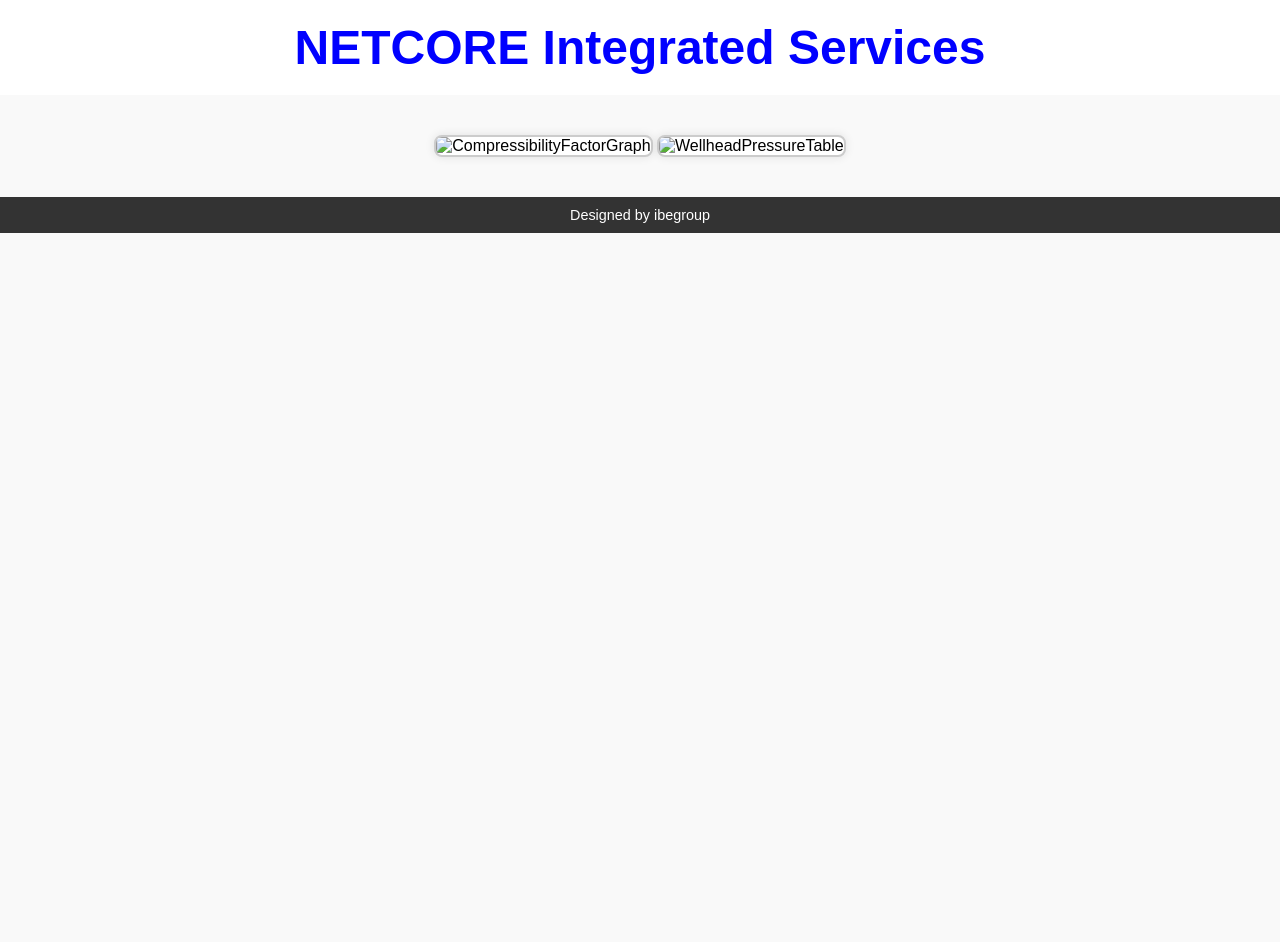
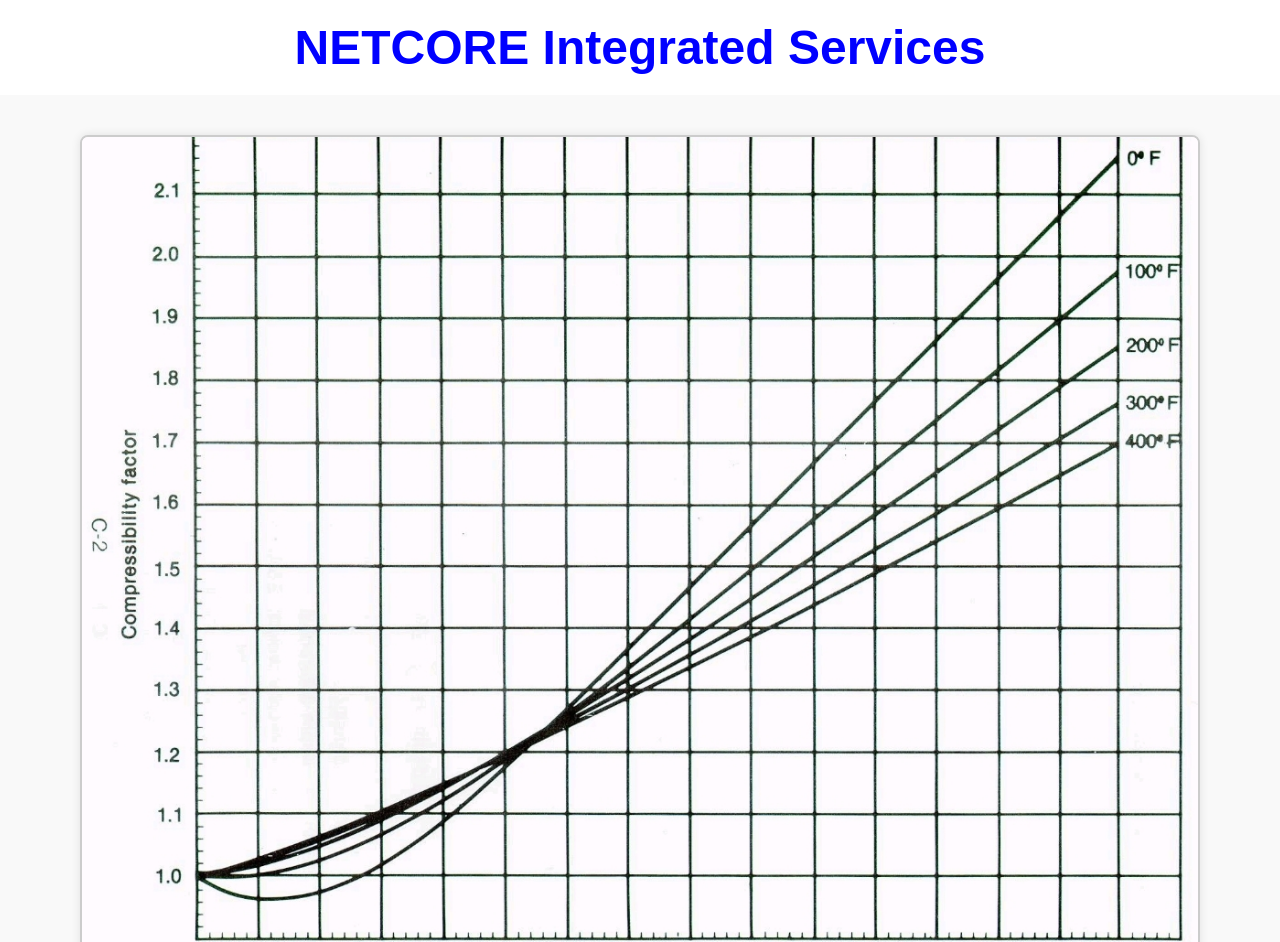
Before and after one commit to justin-ibe/Nitrogen2, a plain HTML site: page references.html in a window 1280 px wide. Shown: the top 942 px of the page. Before the commit the page ends 800 px from the top, so only its background shows below. Drawn offline with Linux system fonts and the light colour scheme.

Commit message:
references.html

```diff
--- a/references.html
+++ b/references.html
@@ -44,8 +44,8 @@
         NETCORE Integrated Services
     </header>
     <div class="container">
-        <img src="compressibility factor.jpg" alt="CompressibilityFactorGraph">
-        <img src="wellhead pressure.PNG" alt="WellheadPressureTable">
+        <img src="CompressibilityFactorGraph.jpg" alt="CompressibilityFactorGraph">
+        <img src="WellheadPressureTable.PNG" alt="WellheadPressureTable">
     </div>
     <footer>
         Designed by ibegroup
```
